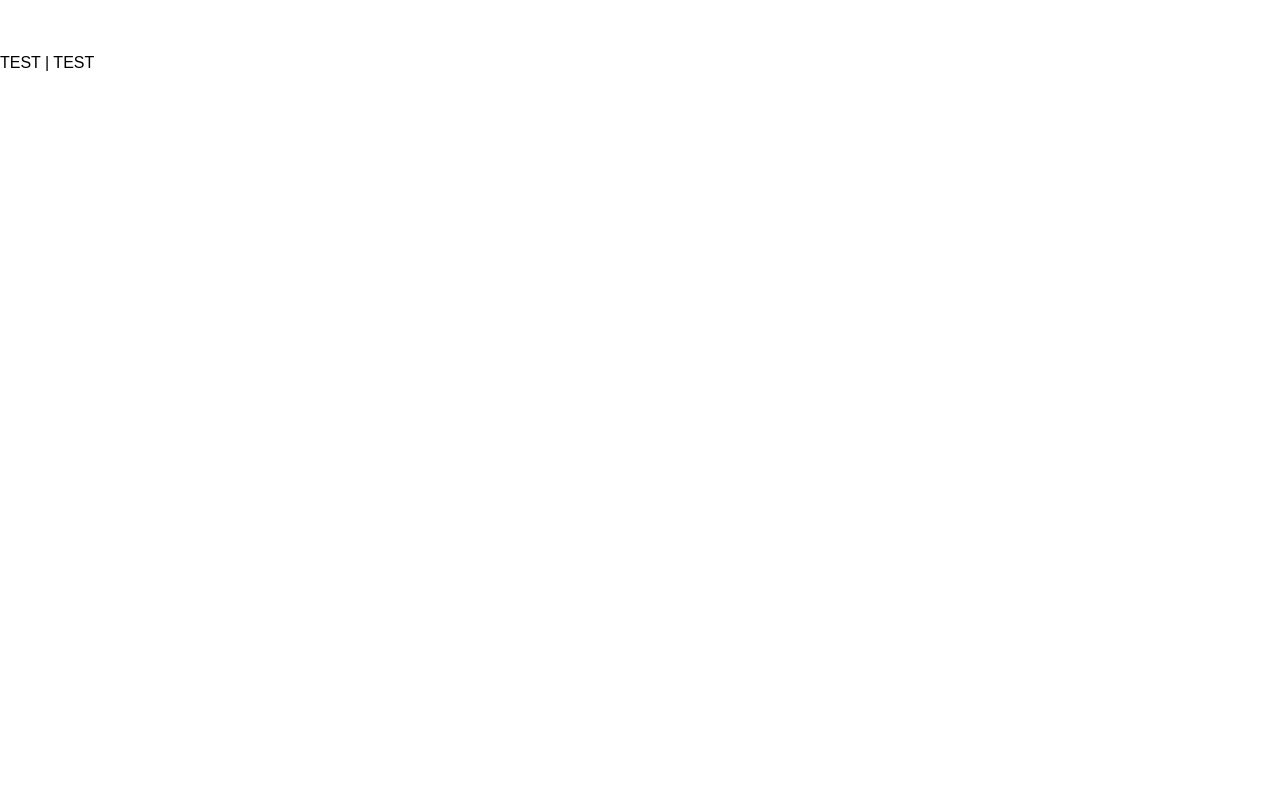
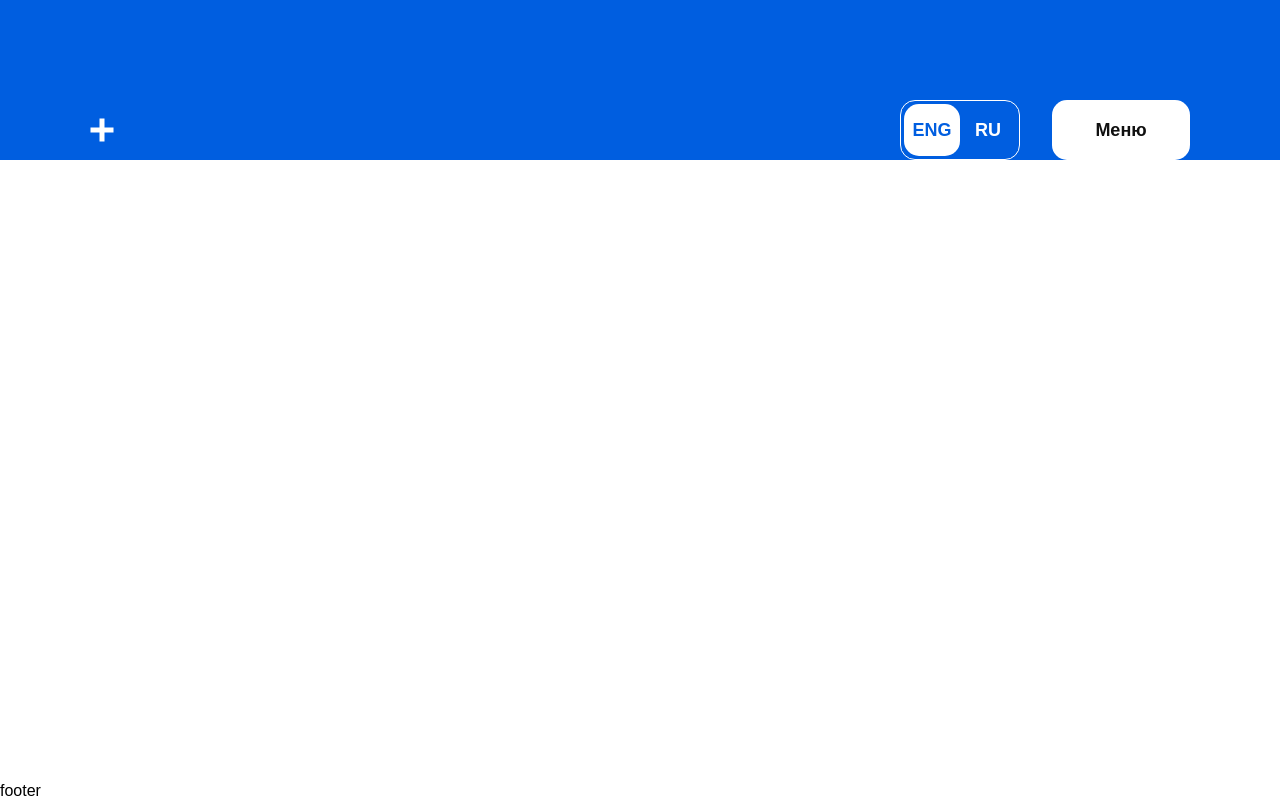
Before and after one commit to Maverick2502/wci_landing, an Astro site: page / in a window 1280 px wide. Built offline with nearby package versions, Linux system fonts and the light colour scheme; Astro itself is replaced by a stand-in of ours.

Commit message:
style: add header's layout

```diff
--- a/src/pages/index.astro
+++ b/src/pages/index.astro
@@ -1,18 +1,38 @@
 ---
 import Layout from "@layouts/Layout.astro";
 import "@styles/index.scss";
-import logo from "@assets/images/wci.svg";
+import logo from "@assets/icons/plus.svg";
 import { Image } from "astro:assets";
+import "./styles.scss";
 ---
 
 <Layout title="Welcome to Astro.">
-  <main>
-    <section>
-      <header>
+  <div class="root">
+    <header class="header">
+      <div class="header__container">
         <Image src={logo} alt="logo" />
 
-        <div>TEST | TEST</div>
-      </header>
-    </section>
-  </main>
+        <div class="header__btns">
+          <div class="language-switcher">
+            <ul class="language-switcher__languages">
+              <li>ENG</li>
+              <li>RU</li>
+            </ul>
+          </div>
+
+          <div class="menu-toggle">
+            <button class="menu-toggle__btn">Меню</button>
+          </div>
+        </div>
+      </div>
+    </header>
+
+    <main class="main">
+      <section class="hero">
+        <!-- <div class="hero__container">PRACTICE MAKES PERFECT!</div> -->
+      </section>
+    </main>
+
+    <footer>footer</footer>
+  </div>
 </Layout>
--- /dev/null
+++ b/src/pages/styles.scss
@@ -0,0 +1,94 @@
+@import "../styles/utilities/variables.scss";
+@import "../styles/utilities/mixins.scss";
+
+.root {
+  display: flex;
+  flex-direction: column;
+  min-height: 100vh;
+  min-width: 100vw;
+}
+
+main {
+  flex-grow: 1;
+}
+
+.header {
+  background-color: $blue-main-color;
+  padding-top: 100px;
+
+  &__container {
+    @include flex(row, space-between);
+
+    max-width: $desktop-width;
+    margin: 0 auto;
+  }
+
+  &__btns {
+    display: flex;
+    align-items: center;
+    gap: 32px;
+  }
+}
+
+.language-switcher {
+  width: 120px;
+  height: 60px;
+  border-radius: 15px;
+  border: 1px solid #fff;
+  padding: 3px;
+
+  &__languages {
+    display: flex;
+    height: 100%;
+
+    & > li {
+      display: flex;
+      justify-content: center;
+      border-radius: 15px;
+      align-items: center;
+      width: 100%;
+      font-size: 18px;
+      font-style: normal;
+      font-weight: 700;
+      line-height: 100%;
+      color: #fff;
+      cursor: pointer;
+
+      &:first-child {
+        background-color: #fff;
+        color: $blue-main-color;
+      }
+    }
+  }
+}
+
+.menu-toggle {
+  width: 138px;
+  height: 60px;
+  border-radius: 15px;
+  background-color: #fff;
+
+  display: flex;
+  justify-content: center;
+
+  &__btn {
+    background-color: transparent;
+    color: $black-main-color;
+    font-size: 18px;
+    font-style: normal;
+    font-weight: 700;
+    line-height: 100%;
+  }
+}
+
+.hero {
+  background-color: $blue-main-color;
+  background-blend-mode: soft-light;
+
+  &__container {
+    max-width: $desktop-width;
+    margin: 0 auto;
+    background-color: $blue-main-color;
+    background-blend-mode: soft-light;
+  }
+}
--- a/src/styles/utilities/variables.scss
+++ b/src/styles/utilities/variables.scss
@@ -3,23 +3,15 @@ $blue-main-color: #005ee0;
 $black-main-color: #101010;
 $secondary-black-color: rgba(11, 31, 53, 0.3);
 
+// Width
+$desktop-width: 1100px;
+$tablet-width: 720px;
+$mobile-width: 390px;
+
 // Border-radius
 $card-border-radius: 16px;
 $input-border-radius: 14px;
 $btn-border-radius: 12px;
-
-// Height
-$input-height: 46px;
-$btn-height: 40px;
-$header-height: 95px;
-
-// Width
-$sidebar-width: 240px;
-$dialog-width: 295px;
-
-// Opacity on hover
-$opacity-6: 0.6;
-$opacity-9: 0.9;
 
 // Hover
 $btn-hover: #172b41;
```
Also changed, not shown: src/assets/images/hero_image.png (added).
